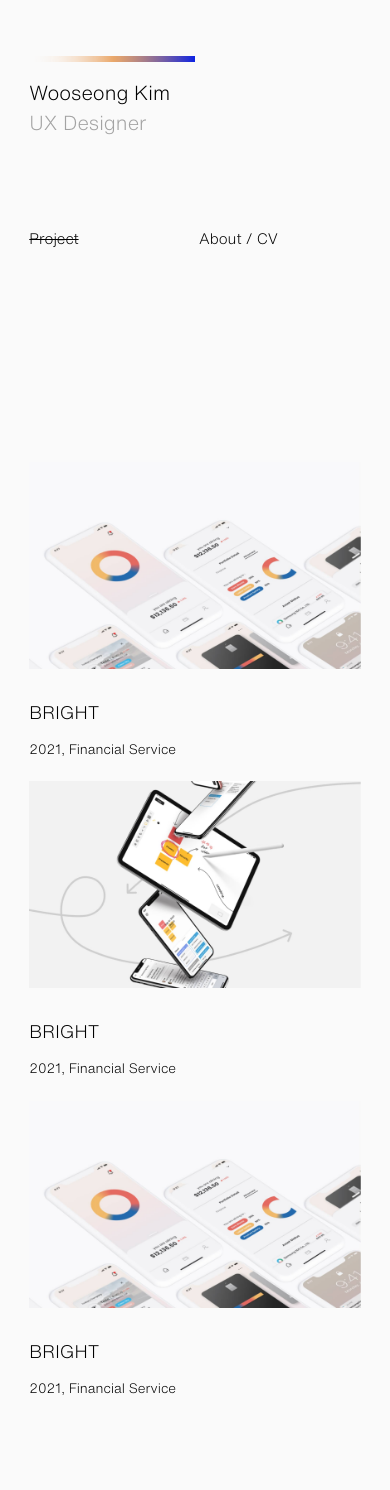
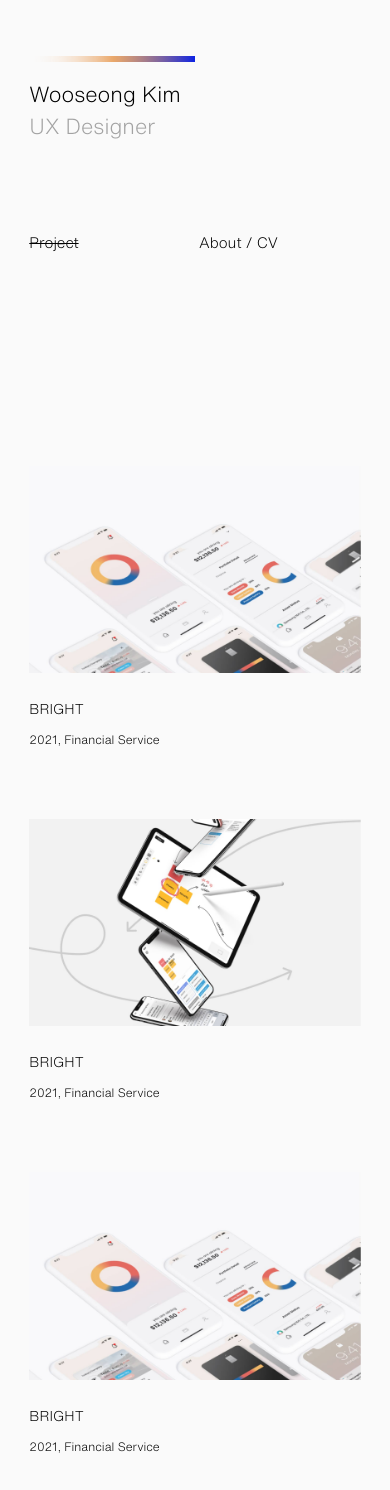
Before and after one commit to kylewskim/kylewskim.github.io, a React (Create React App) app: page /#/ in a window 390 px wide. Shown: the top 1490 px of the page. Built offline with nearby package versions, Linux system fonts and the light colour scheme.

Commit message:
font updated

```diff
--- a/src/routes/About.css
+++ b/src/routes/About.css
@@ -1,13 +1,13 @@
-@font-face {
+/* @font-face {
     font-family: "Helvetica-Now";
     src: url("../font/HelveticaNowText-Light.otf") format('opentype');
 }
 
 @media only screen and (max-width: 600px) {
     .name-wooseongkim {
-        font-size : 20px;
+        font-size : 15px;
         line-height : 1.5em;
-        padding-bottom : 25px;
+        padding-bottom : 100px !important;
     }
 
     .nav_bar {
@@ -21,14 +21,13 @@ html {
     background-color: #FAFAFA;
 }
 
-.About {
+.Home{
 }
-
 
 .grid-container {
     padding-left : 7.5%;
     padding-right : 7.5%;
-    padding-top : 3.5em;
+    padding-top : 6.5em !important;
 
     font-family: Helvetica-Now;
 }
@@ -39,7 +38,7 @@ html {
 }
 
 .name-wooseongkim {
-    font-size : 20px;
+    font-size : 21.5px;
     line-height : 1.5em;
 }
 
@@ -54,10 +53,19 @@ html {
     font-size : 15px;
 }
 
-/* .css-1t3h25l-MuiGrid-root>.MuiGrid-item {
-    padding-top : 0px !important;
+.master-image {
+    width : 100%;
+} */
+
+/* .text-project-name {
+    padding-top : 10px;
+    font-size : 18px;
+} */
+
+/* .text-project-info {
+    font-size : 13.5px;
 }
 
-.css-1t3h25l-MuiGrid-root {
-    margin-top : 12px !important;
+.MuiGrid-item {
+    padding-top : 0px !important;
 } */
--- a/src/routes/Home.css
+++ b/src/routes/Home.css
@@ -13,6 +13,14 @@
     .nav_bar {
         padding-bottom : 12px;
         width : 50% !important;
+    }
+
+    .text-project-name {
+        font-size : 14px !important;
+    }
+
+    .text-project-info {
+        font-size : 12px !important;
     }
 }
 
@@ -69,3 +77,7 @@ html {
 .MuiGrid-item {
     padding-top : 0px !important;
 }
+
+.frame-item {
+    padding-bottom : 50px;
+}
--- a/src/routes/Home.js
+++ b/src/routes/Home.js
@@ -22,7 +22,7 @@ function Home() {
             </Grid>
 
             <Grid container className='grid-container' spacing={6} rowSpacing={7.5} direction='row' justify='flex-start' alignItems='flex-start' style={{marginTop: 100, marginBottom: 100}}>
-                    <Grid  item  xs={12} sm={6}>
+                    <Grid  item className='frame-item' xs={12} sm={6}>
                         <Link to='/bright' className='link-item' style={{ textDecoration: 'none' , color: 'black' }}>
                         <div>
                             <img className="master-image" src={process.env.PUBLIC_URL + '/assets/Home/img1.png'} alt="master of bright" style={{marginTop: 10}}/>
@@ -31,7 +31,7 @@ function Home() {
                         </div>
                         </Link>
                     </Grid>
-                    <Grid  item  xs={12} sm={6}>
+                    <Grid  item className='frame-item' xs={12} sm={6}>
                         <Link to='/bright' className='link-item' style={{ textDecoration: 'none' , color: 'black' }}>
                         <div>
                             <img className="master-image" src={process.env.PUBLIC_URL + '/assets/Home/img2.png'} alt="master of bright" style={{marginTop: 10}}/>
@@ -40,7 +40,7 @@ function Home() {
                         </div>
                         </Link>
                     </Grid>
-                    <Grid  item  xs={12} sm={6}>
+                    <Grid  item className='frame-item' xs={12} sm={6}>
                         <Link to='/bright' className='link-item' style={{ textDecoration: 'none' , color: 'black' }}>
                         <div>
                             <img className="master-image" src={process.env.PUBLIC_URL + '/assets/Home/img1.png'} alt="master of bright" style={{marginTop: 10}}/>
```
